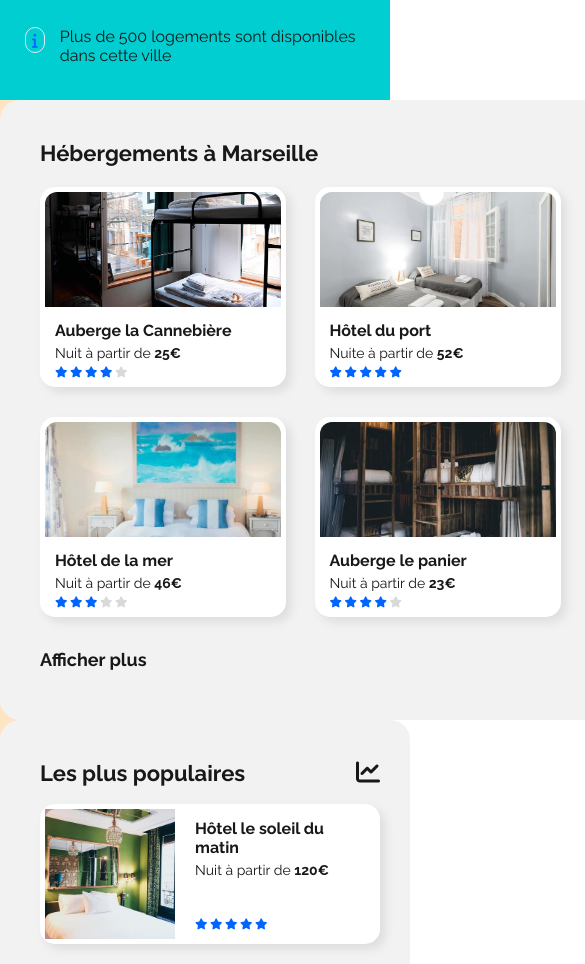
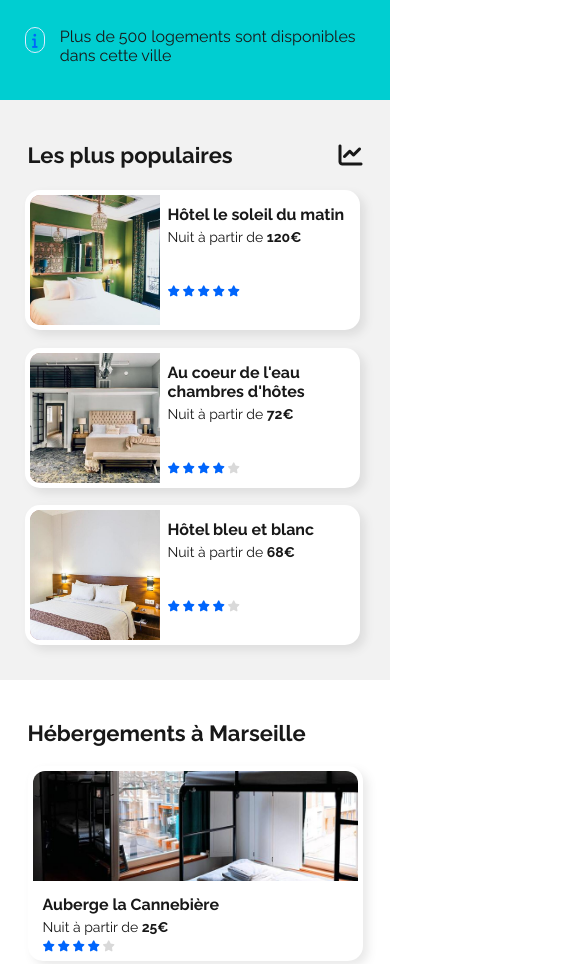
Before and after one commit to Tdirocco/ToniDiRocco_2_30072021, a plain HTML site: page index.html in a window 390 px wide. Shown: the part 632-1596 px from the top of the page, 585 px wide, since content can reach past the window. Drawn offline with Linux system fonts and the light colour scheme.

Commit message:
première viersion du queries mobile

```diff
--- a/css/style.css
+++ b/css/style.css
@@ -433,16 +433,17 @@ aside{
     align-content: space-between;
 }
 
-#galerie2 a{
+/* #galerie2 a{
     display:block;
-    width: 340px;
-    height: 140px;
+    width: 330px;
+    height: 130px;
     flex-grow: 1;
-}
+} */
 
 .card-h{
     background-color:white;
     display: flex;
+    flex-flow: column wrap;
     width: 330px;
     height: 130px;
     border-radius: 15px;
@@ -454,7 +455,8 @@ aside{
     background-color:rosybrown;
     width: 130px;
     height: 130px;
-    margin-right: 20px;
+    border-radius: 10px 0 0 10px;
+    /* margin-right: 20px; */
 }
 
 .imageCard-h img{
@@ -471,7 +473,8 @@ aside{
     /* background-color:silver; */
     margin: 0;
     padding: 0;
-    width: 140px;
+    width: 180px;
+    height: 130px;
     display: flex;
     flex-flow: column wrap;
 }
@@ -649,8 +652,9 @@ footer a:hover{
 @media screen and (max-width: 550px){
 
 #content{
-    background-color:bisque;
+    /* background-color:bisque; */
     width: 100%;
+    min-width: 375px;
     margin: 0;
     padding: 0;
 }
@@ -814,15 +818,178 @@ nav a:hover{
 
 /* Modification du main */
 
-    /* accomodation */
+    /* aside */
+
+aside{
+    order: 0;
+    width: 100%;
+    height: 580px;
+    border-radius: 0;
+    padding: 0;
+}
+
+.entete-aside{
+    margin: 0 auto;
+    padding: 40px 20px 20px 20px;
+    width: 335px;
+    height: 30px;
+}
+
+.entete-aside h2{
+    padding: 0;
+    margin: 0;
+}
+
+.entete-aside i{
+    margin-top: 0;
+}
+
+#galerie2{
+    width: 335px;
+    height: 455px;
+    min-height: 455px;
+    margin: 0 auto;
+    padding: 0 20px 0 20px;
+    flex-flow: column wrap;
+    justify-content: space-between;
+}
+
+#galerie2 a{
+    position: relative;
+    width: 335px;
+    height: 140px;
+}
+
+.card-h{
+    width: 325px;
+    margin: 0;
+}
+
+
+    /* Accomodation */
+
+#accomodations{
+    order: 1;
+    width: 100%;
+    min-width: 335px;
+    min-height: 1410px;
+    border-radius: 0;
+    margin: 0;
+    padding: 0;
+    background-color: white;
+}
+
+#accomodations h2{
+    width: 335px;
+    padding-top: 40px;
+    padding-bottom: 20px;
+    margin: 0 auto;
+}
+
+#galerie1{
+    width: 335px;
+    min-width: 335px;
+    min-height: 1252px;
+    margin: 0 auto;
+    flex-flow: column wrap;
+    align-content: stretch;
+}
+
+.card-v{
+    width: 325px;
+    height: 185px;
+}
+
+.imageCard img{
+    width: 325px;
+    height: 110px;
+}
+
+.more{
+    width: 335px;
+    margin: 0 auto;
+    padding-top: 30px;
+    padding-bottom: 20px;
+}
+
+
+    /* activities */
+
+#activities{
+    order: 2;
+    margin: 0;
+    padding:0;
+    height: 1400px;
+}
+
+#activities h2{
+    width: 335px;
+    padding-top: 40px;
+    padding-bottom: 30px;
+    margin: 0 auto;
+}
+
+#galerie3{
+    width: 335px;
+    height: 1260px;
+    margin: 0 auto;
+}
+
+.card{
+    width: 335px;
+    height: 190px;
+}
+
+#activities img{
+    height: 133px;
+}
+
+.infoCard{
+    height: 35px;
+}
+
+#activities p{
+    height: 30px;
+    margin: 0;
+    padding-top: 15px;
+}
+
+.card1{
+    width: 335px;
+    height: 190px;
+}
+
+.card2{
+    width: 335px;
+    height: 190px;
+}
+
+.card3{
+    width: 335px;
+    height: 190px;
+}
+
+.card4{
+    width: 335px;
+    height: 190px;
+}
 
 
 
+/* Modification du Footer */
 
+footer{
+    padding: 0;
+    padding-bottom: 30px;
+    margin: 0 auto;
+    display: flex;
+    flex-flow: column wrap;
+}
 
-
-
-
-
+#a_propos, #nos_hebergements, #Assistance{
+    width: 335px;
+    padding: 30px 20px 0 20px;
+    margin: 0 auto;
+}
 
 }
```
Lines whose indentation alone changed are shown as unchanged.
